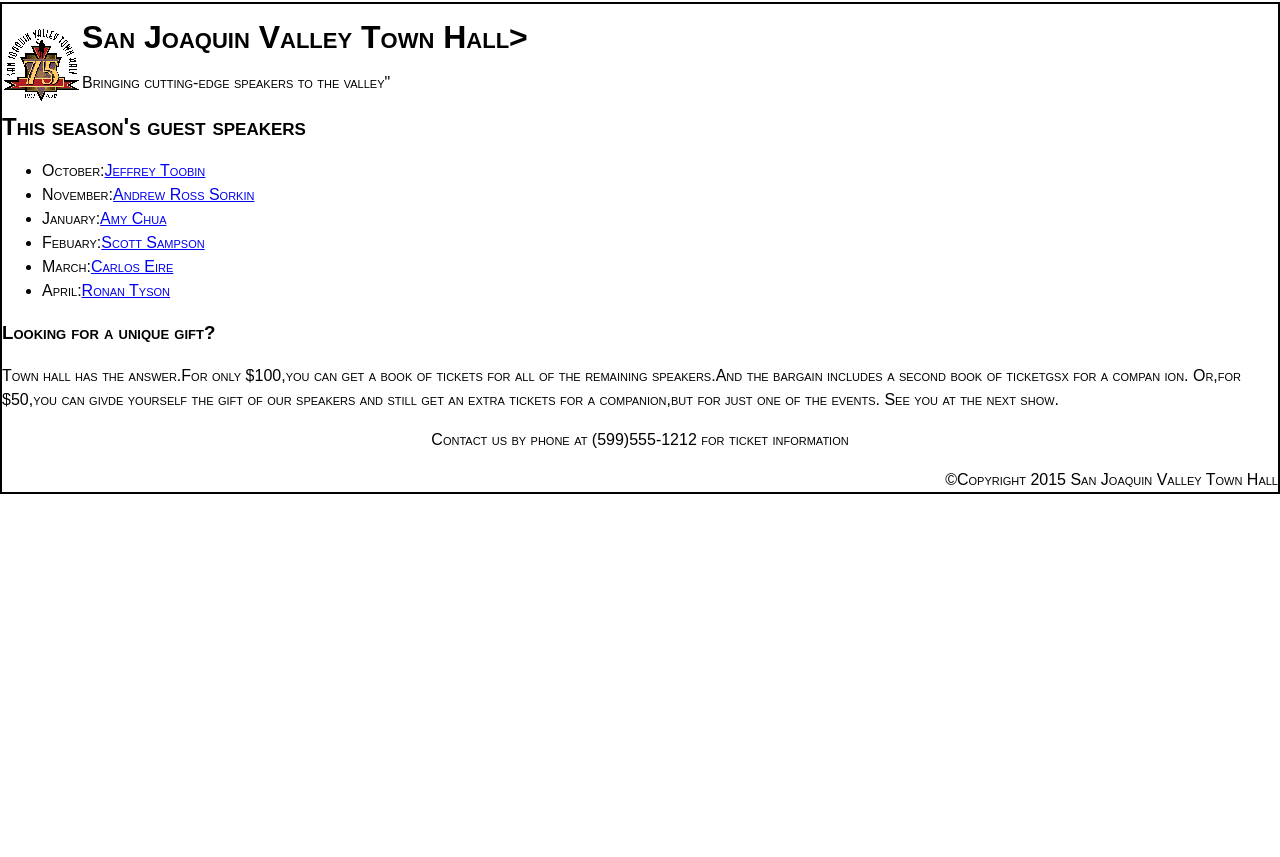
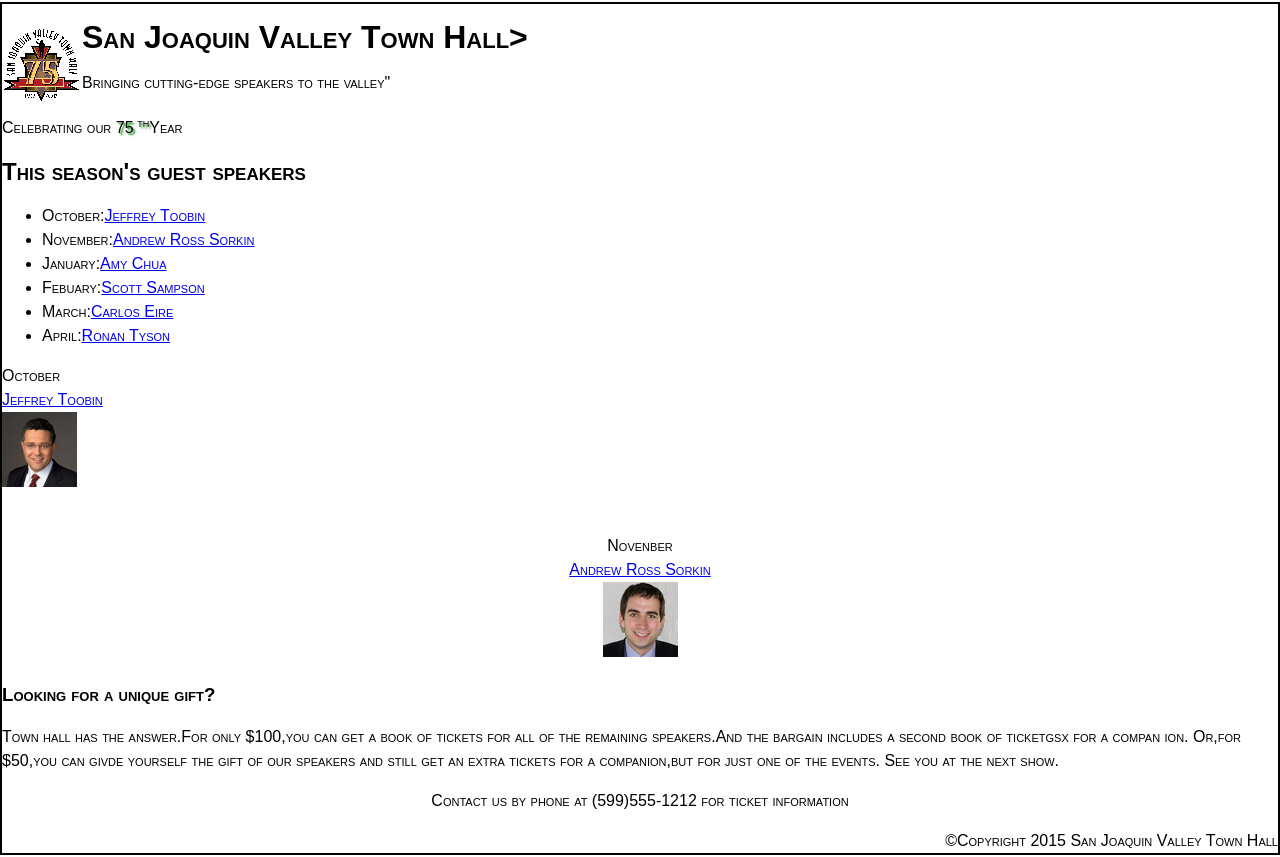
Before and after one commit to allenjam/SkillsPractice, a plain HTML site: page index3.html in a window 1280 px wide. Before the commit the page ends 800 px from the top, so only its background shows below. Drawn offline with Linux system fonts and the light colour scheme.

Commit message:
two  websites  added i.e  3and 4

```diff
--- a/index3.css
+++ b/index3.css
@@ -15,6 +15,12 @@ body{
 header img{
           float:left;
 }
+p  span{
+        text-shadow: 2px 2px 2px green;
+}
+p.separate{
+    padding-botton:5em;
+}
 main{
      clear:left;
 }
--- a/index3.html
+++ b/index3.html
@@ -14,6 +14,8 @@
                  <img  src="town_hall_logo.gif"  alt="The  logo">
                  <h1>San Joaquin Valley Town Hall></h1>
                  <p>Bringing  cutting-edge speakers to  the valley"</p>
+                 <p>Celebrating our <span>75<sup>
+                 th</sup></span>Year</p>
          </header>
          <main>
              <h2>This season's guest  speakers</h2>
@@ -25,6 +27,8 @@
                  <li>March:<a  href="#">Carlos  Eire</a></li>
                  <li>April:<a href="#">Ronan Tyson</a></li>
             </ul>
+             <p class="separate">October<br><a href="#">Jeffrey Toobin</a><br><img  src="toobin75.jpg"  alt="the toobin photo"</p><br><br>
+             <p>Novenber<br><a href="#">Andrew Ross Sorkin</a><br><img  src="sorkin75.jpg"  alt="the Sorkin photo"</p>
              <h3>Looking for  a  unique gift?</h3>
              <p>Town hall has the  answer.For only $100,you can get a book of tickets for all
                 of the remaining speakers.And the bargain includes a second  book of ticketgsx for a  compan ion.
--- /dev/null
+++ b/index4.css
@@ -0,0 +1,68 @@
+header,footer,article,aside,section,main,nav,figure{
+                           display:block;
+                        }
+html{
+    background-color: white;
+}
+*{
+   margin:0;
+   padding:0;
+}
+body{
+     font-family: Verdana,Arial,Helvetica,sans-serif;
+     font-size:100%;
+     font-weight:normal;
+     font-style:normal;
+     font-variant:normal;
+     width:600px;
+     height:850px;
+     margin:0px auto;
+     border: 3px  solid #931420;
+     background-color: #fffded;
+}
+header {
+    border-bottom:3px solid #931420;
+}
+header img{
+          float:left;
+          width:70px;
+}
+main{
+    clear:left;
+}
+h2,p{
+          margin-left:24px;
+          margin-right:10px;
+}
+blockquote{
+    margin-left:35px;
+    margin-right:30px;
+}
+
+ul{
+  margin-left:44px;
+
+}
+main h2,main p,main blockquote{
+     padding-top:10px;
+     padding-bottom: 10px;
+}
+#first{
+
+    border:3px solid #931420;
+    border-radius:10px 10px 10px 10px;
+    box-shadow: 4px 4px 4px 4px black;
+
+}
+footer{
+     padding-top:20px;
+     padding-bottom:10px;
+     text-align:center;
+    border-top:3px  solid #931420;
+    color: white;
+    background-color:#931420;
+    background-image:url("eire75.jpg");
+    background-repeat:no-repeat;
+    background-position:right top;
+    background-attachment:scroll;
+}
```
Also changed, not shown: index4.html (added, +47 -0 lines).
